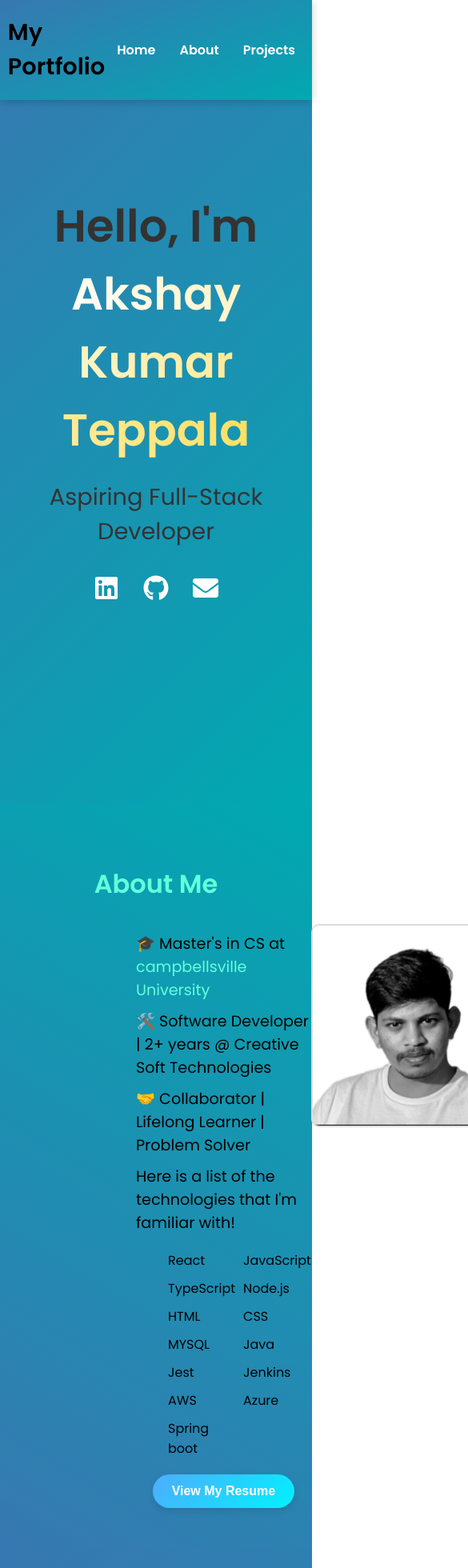
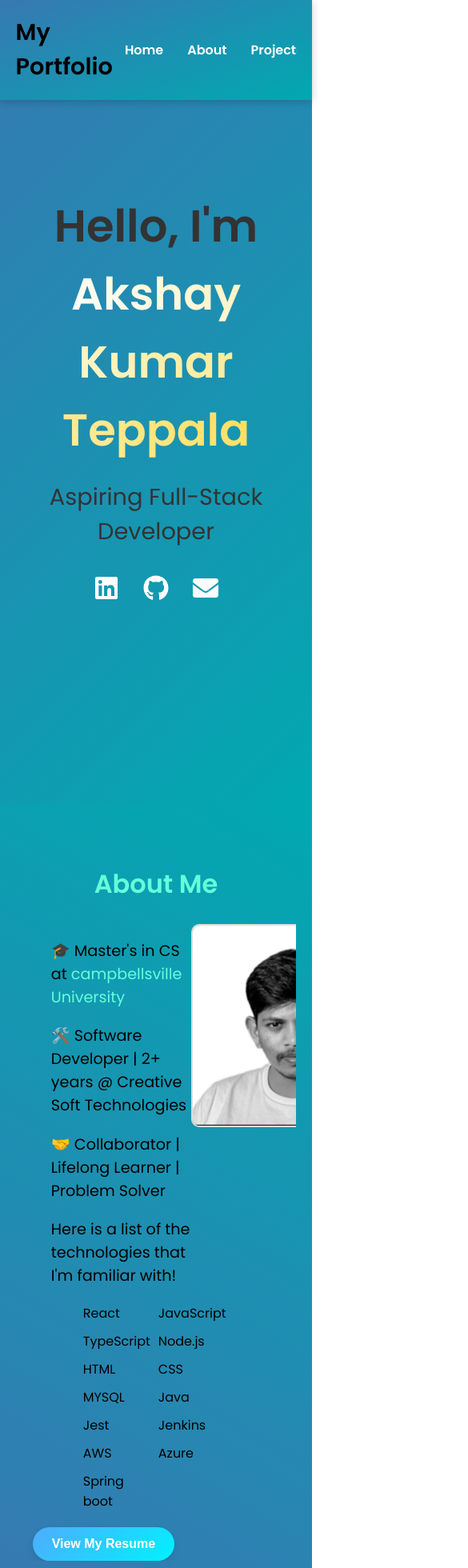
Before and after one commit to TeppalaAkshay/personal-website, a React (Create React App) app: page / in a window 390 px wide. Shown: the top 1960 px of the page at 80% size, 585 px wide, since content can reach past the window. Built offline with nearby package versions, Linux system fonts and the light colour scheme.

Commit message:
mobile view issue

```diff
--- a/public/index.html
+++ b/public/index.html
@@ -5,7 +5,7 @@
     <link href="https://fonts.googleapis.com/css2?family=Poppins:wght@400;600&display=swap" rel="stylesheet">
 
     <link rel="icon" href="%PUBLIC_URL%/AKT_logo.png" />
-    <meta name="viewport" content="width=device-width, initial-scale=1" />
+    <meta name="viewport" content="width=device-width, initial-scale=1.0" />
     <meta name="theme-color" content="#000000" />
     <meta
       name="description"
--- a/src/App.css
+++ b/src/App.css
@@ -13,10 +13,9 @@
 }
 
 .container {
-  width: 90%;
-  max-width: 1200px;
-  margin: 0 auto;
+  max-width: 90%;
   text-decoration: none;
+  overflow: auto;
 }
 
 
@@ -67,6 +66,7 @@
     font-size: 2rem;
   }
   .container {
-    width: 95%;
+    width: 100%;
+    height: auto;
   }
 }
--- a/src/components/About.css
+++ b/src/components/About.css
@@ -34,9 +34,12 @@
     display: flex;
     flex-direction: row;
     justify-content: space-between;
-    margin-left: 150px;
+    text-align: center;
+    gap: 0;
+    width: 100%;
+    max-width: 100%;
+    overflow: auto;
 
-    gap: 0px;
   }
 
   .about-details {
@@ -45,7 +48,8 @@
 
   .about-details p {
     font-size: 1.2rem;
-    margin: 10px 0;
+    margin-left: 20%;
+    text-align: left;
     color: black;
   }
 
@@ -62,6 +66,8 @@
     display: grid;
     grid-template-columns: repeat(2, 1fr);
     gap: 10px;
+    margin-left: 20%;
+    text-align: left;
     margin-top: 20px;
     color: black;
 
@@ -76,10 +82,7 @@
   .about-image {
     text-align: center;
     position: relative;
-    width: 40%;
-    max-width: 300px;
-
-    margin-right: 200px;
+    margin-right: 20%;
     margin-top: 0px;
 }
 
--- a/src/components/Header.css
+++ b/src/components/Header.css
@@ -1,7 +1,8 @@
 .header {
-  position: fixed;
+  position:fixed;
   top: 0;
   width: 100%;
+  max-height: 100%;
   background: linear-gradient(
         rgba(0, 0, 0, 0.3),
         rgba(0, 0, 0, 0.3)
@@ -53,3 +54,10 @@
 .header ul li a:hover {
   color: #ff7a18;
 }
+@media screen and (max-width: 768px) {
+
+.header .container  {
+    width: 100%;
+    height: auto;
+  }
+}
```
